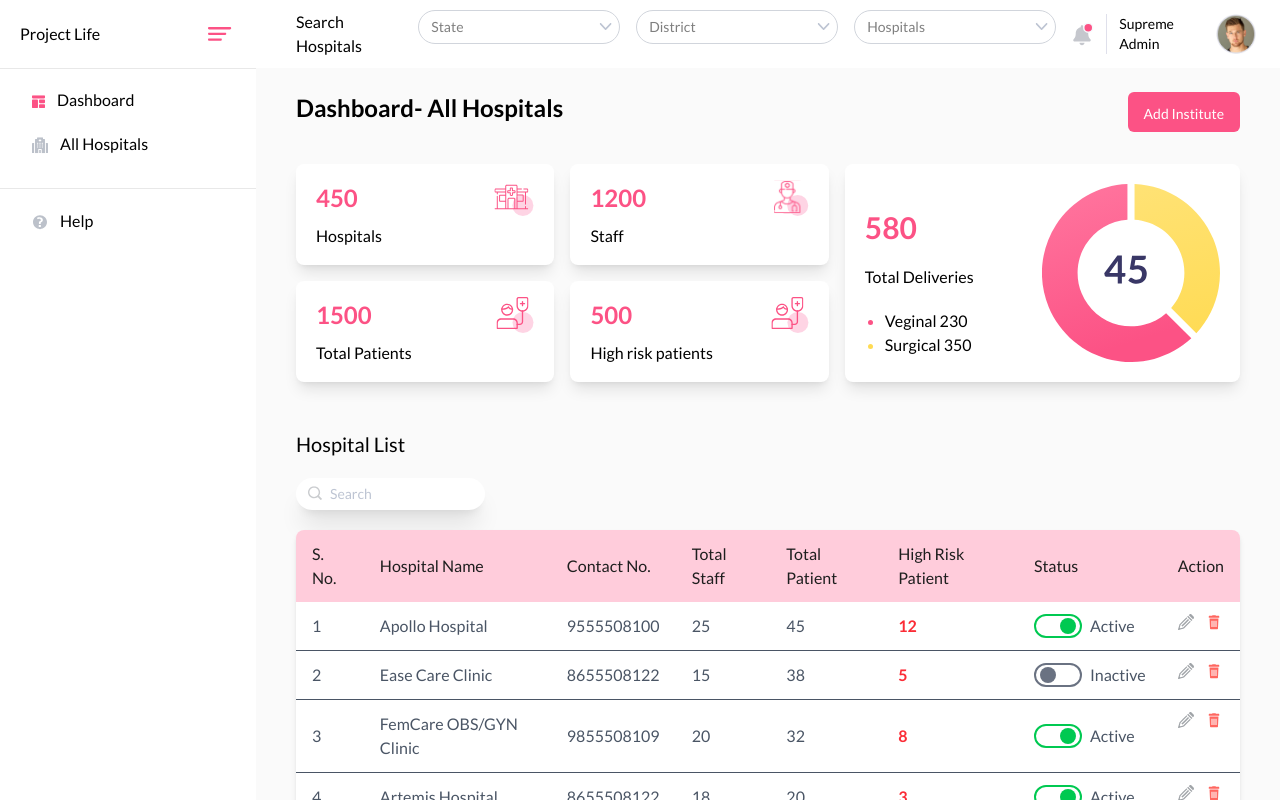
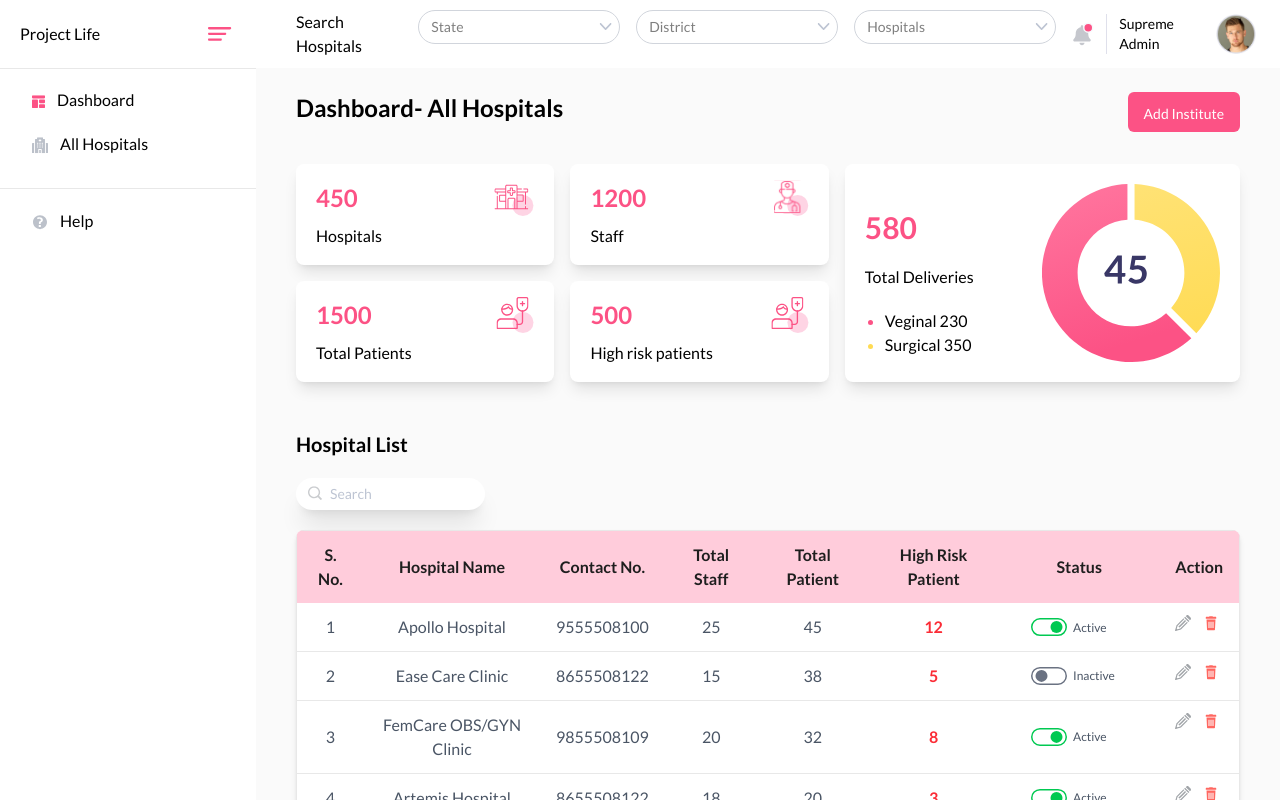
Before and after one commit to heysbr/project-life, a Next.js app: page /dashboard in a window 1280 px wide. Shown: the top 800 px of the page. Built offline with nearby package versions, Linux system fonts and the light colour scheme.

Commit message:
style: enhance HospitalList and Table components for improved styling and layout

```diff
--- a/src/components/dashboard/HospitalList.jsx
+++ b/src/components/dashboard/HospitalList.jsx
@@ -6,7 +6,7 @@ import TableComponent from "./Table";
 export default function HospitalList() {
   return (
     <div className="mx-10">
-      <h1 className="text-xl font-medium mt-10 mb-5">Hospital List</h1>
+      <h1 className="text-xl font-semibold mt-10 mb-5">Hospital List</h1>
       <div className="flex items-center bg-white rounded-4xl px-3 py-1 w-1/5 h-8 shadow-xl mb-5">
         <Image src={search} alt="search" />
         <input type="text" id="search" name="search" placeholder="Search"
--- a/src/components/dashboard/Table.jsx
+++ b/src/components/dashboard/Table.jsx
@@ -90,11 +90,12 @@ const headers = [
 const Table = () => (
   <div className="flex items-center w-full pb-10">
     <div className="bg-white shadow-md rounded-lg w-full overflow-hidden">
-      <table className="border-collapse w-full">
+
+      <table className="border-collapse border border-[#E8E8E8] w-full">
         <thead className="bg-[#FFCCDB]">
           <tr className="text-[#1E1E1E]">
             {headers.map((header) => (
-              <th key={header} className="py-3 px-4 text-left font-medium">
+              <th key={header} className="py-3 px-4 text-center font-semibold">
                 {header}
               </th>
             ))}
@@ -102,37 +103,37 @@ const Table = () => (
         </thead>
         <tbody className="text-gray-600">
           {tableData.map((data, idx) => (
-            <tr key={data.id} className="border-b hover:bg-pink-50">
-              <td className="py-3 px-4">{idx + 1}</td>
-              <td className="py-3 px-4">{data.hospitalName}</td>
-              <td className="py-3 px-4">{data.contactNo}</td>
-              <td className="py-3 px-4">{data.totalStaff}</td>
-              <td className="py-3 px-4">{data.totalPatient}</td>
-              <td className="py-3 px-4 text-red-500 font-bold">
+            <tr key={data.id} className="border-b border-[#E8E8E8] hover:bg-pink-50 text-center">
+              <td className="py-3 px-4  *:">{idx + 1}</td>
+              <td className="py-3 px-4 ">{data.hospitalName}</td>
+              <td className="py-3 px-4 ">{data.contactNo}</td>
+              <td className="py-3 px-4 ">{data.totalStaff}</td>
+              <td className="py-3 px-4 ">{data.totalPatient}</td>
+              <td className="py-3 px-4 text-red-500 font-bold ">
                 {data.highRiskPatient}
               </td>
-              <td className="py-3 px-4">
+              <td className="py-3 px-4 w-40  scale-75">
                 <ToggleButton active={data.status} />
               </td>
               <td className="py-3 px-4 flex items-center gap-3">
-                <Image src={Edit} alt="edit" className="inline" />
-                <Image src={Delete} alt="delete" className="inline" />
+                <Image src={Edit} alt="edit" className="inline cursor-pointer active:scale-90 transition-all" />
+                <Image src={Delete} alt="delete" className="inline cursor-pointer active:scale-90 transition-all" />
               </td>
             </tr>
           ))}
         </tbody>
       </table>
+
+          {/* table Buttons for pagination */}
       <div className="flex justify-end p-4">
         {[
           <Image key="prev" src={Arrow} alt="prev" className="rotate-180" />,
-          1,
-          2,
-          3,
-          <Image key="next" src={Arrow} alt="next" />,
+          1,2,3,
+          <Image key="next" src={Arrow} alt="next" />
         ].map((item, idx) => (
           <button
             key={idx}
-            className="px-3 py-1 mx-1 text-pink-600 bg-white border border-pink-300 rounded-md hover:bg-pink-200"
+            className="px-3 py-1 mx-1 text-pink-600 bg-white border border-pink-300 rounded-md hover:bg-pink-200 active:bg-pink-300 transition-colors"
           >
             {item}
           </button>
```
